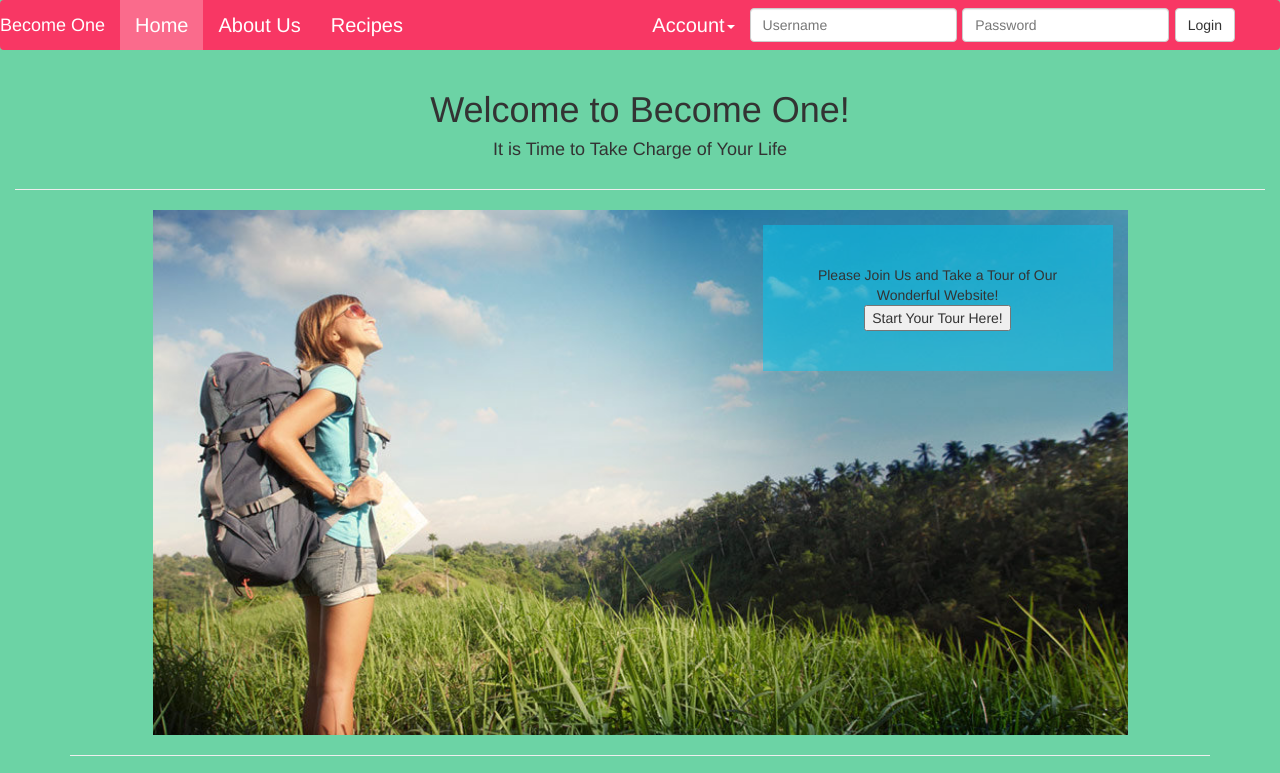
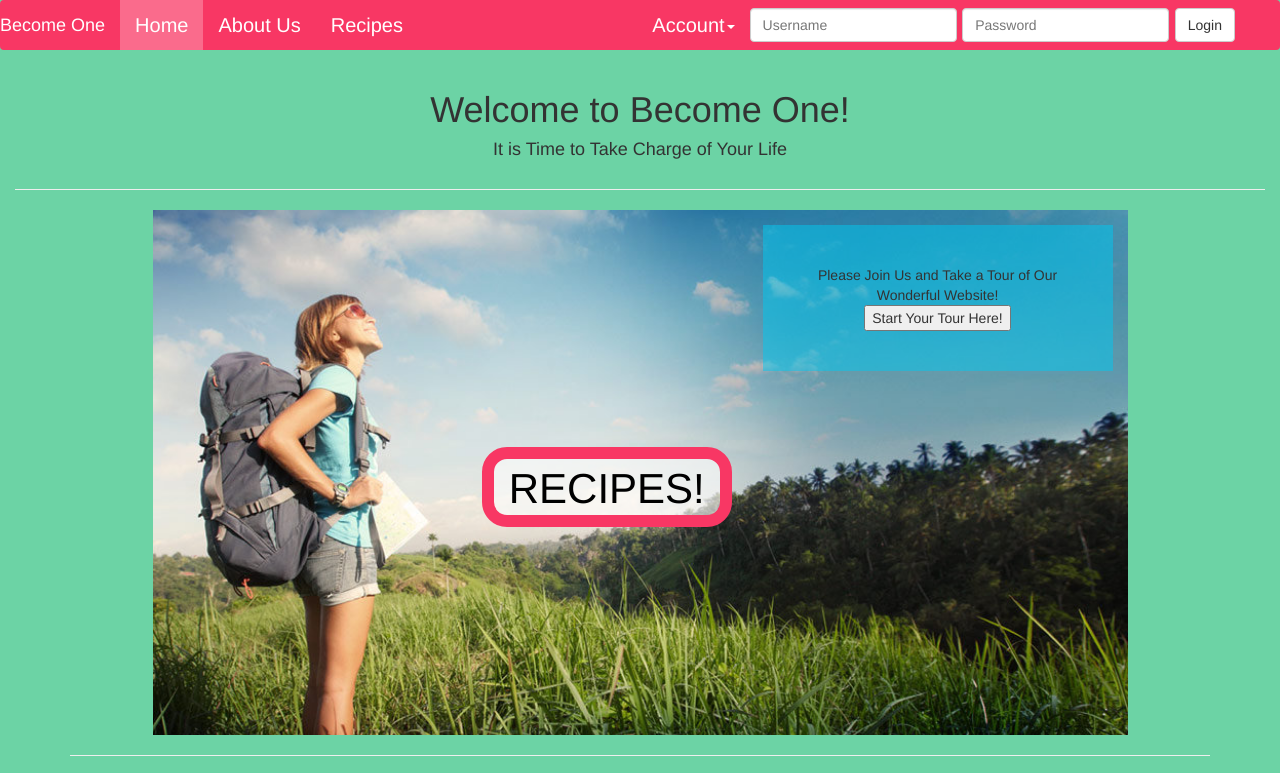
Before and after one commit to mp3gans/Web-Com-Website, a plain HTML site: page index.html in a window 1280 px wide. Shown: the top 773 px of the page. Drawn offline with Linux system fonts and the light colour scheme; files that its build step writes are made by us from their sources.

Commit message:
final changes after presentation

```diff
--- a/css/style.css
+++ b/css/style.css
@@ -196,6 +196,33 @@ body {
 	background-color:rgba(108,211,165,1.00);
 }
 
+#home-page-to-recipes{
+    height: 80px;
+    width: 250px;
+    font-size: 42px;
+    margin-top: 25%;
+    margin-left: 30%;
+    border-radius: 25px;
+    color: black;
+    text-decoration: none;
+    text-align: center;
+    vertical-align: middle;
+    border: none;
+    display: inline-block;
+    cursor: pointer;
+    -webkit-transition-duration: 0.2s; /* Safari */
+    transition-duration: 0.2s;
+    border: 12px solid #f83764;
+    background-color: rgba(255, 255, 255, 0.60);
+}
+
+#home-page-to-recipes:hover{
+    background-color: #f83764;
+    color: white;
+    border-width: 0px;
+    padding: 12px;
+}
+
 #home-welcome-frame{
 	float: right;
 	background-color:rgba(0,201,241,0.50);
--- a/index.html
+++ b/index.html
@@ -84,6 +84,11 @@
                         <input type="submit" value="Start Your Tour Here!">
                     </form>
 				</div>
+                <center>
+                    <a href="recipes.html" class="button" id="home-page-to-recipes">
+                        RECIPES!
+                    </a>
+                </center>
 			</div>
         </div>
 
```
